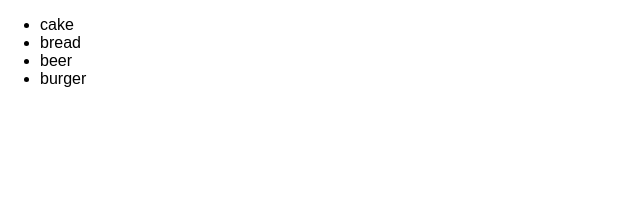
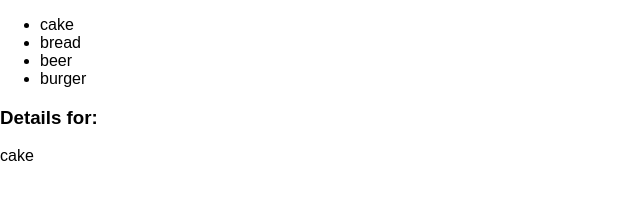
Before and after one commit to GregatGit/recipes, a React (Create React App) app: page / in a window 1280 px wide. Both pictures are taken after a click on the item "cake". Shown: the top 215 px of the page, without its empty margins (0-640 px from the left). Built offline with nearby package versions, Linux system fonts and the light colour scheme.

Commit message:
make sure something renders

```diff
--- a/src/App.js
+++ b/src/App.js
@@ -1,12 +1,13 @@
 import React, { Component } from 'react';
 
 import RecipeList from './containers/recipe-list'
-
+import RecipeDetail from './containers/recipe-detail'
 class App extends Component {
   render() {
     return (
       <div>
         <RecipeList />
+        <RecipeDetail />
       </div>
     );
   }
--- /dev/null
+++ b/src/containers/recipe-detail.js
@@ -0,0 +1,24 @@
+import React, { Component } from 'react'
+import { connect } from 'react-redux'
+
+class RecipeDetail extends Component {
+  render() {
+    if (!this.props.recipe) {
+      return <div>Select a book to get started</div>
+    }
+    return (
+      <div>
+        <h3>Details for:</h3>
+        <div>{this.props.recipe.name}</div>
+      </div>
+    )
+  }
+}
+
+const mapStateToProps = (state) => {
+  return {
+    recipe: state.activeRecipe
+  }
+}
+
+export default connect(mapStateToProps)(RecipeDetail)
```
